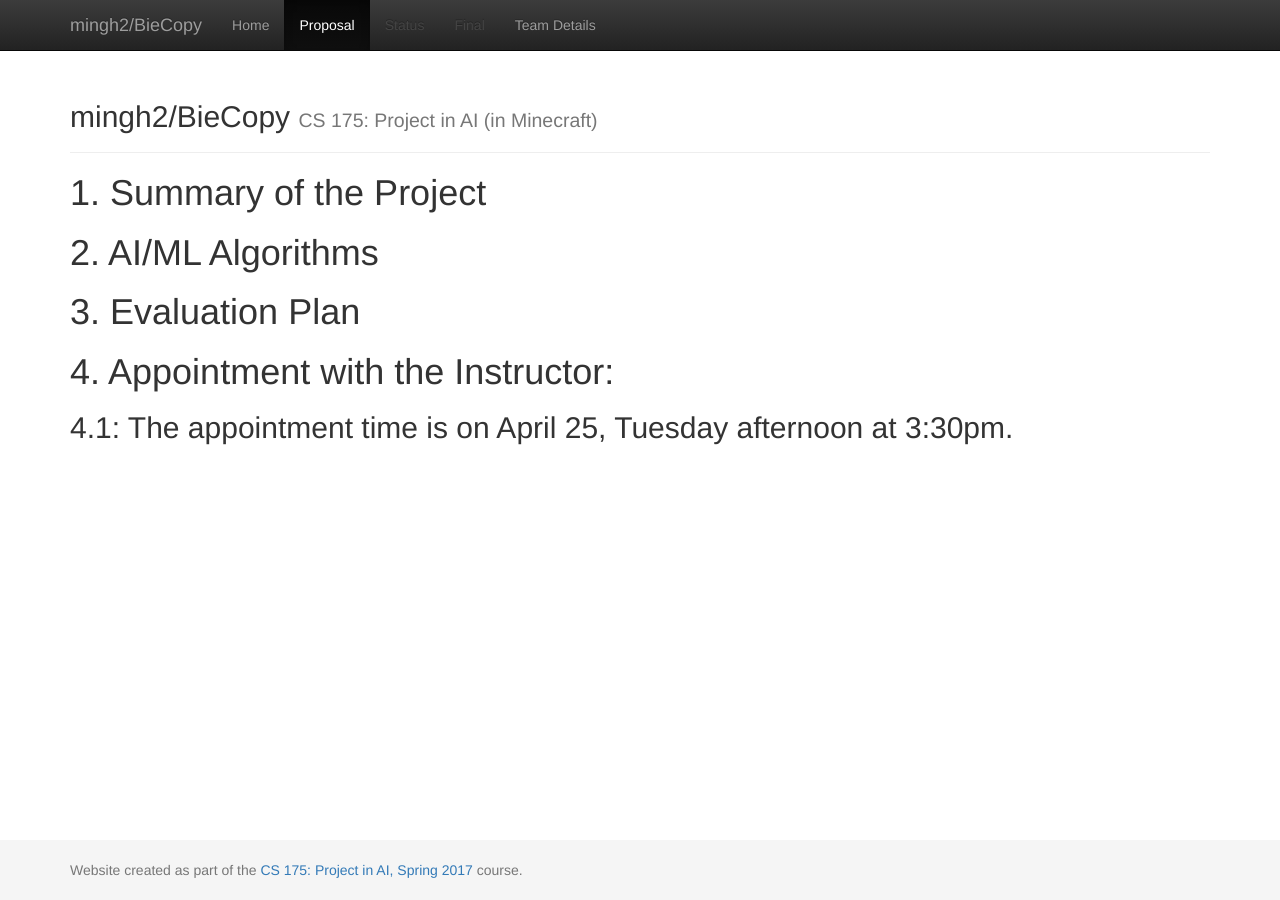
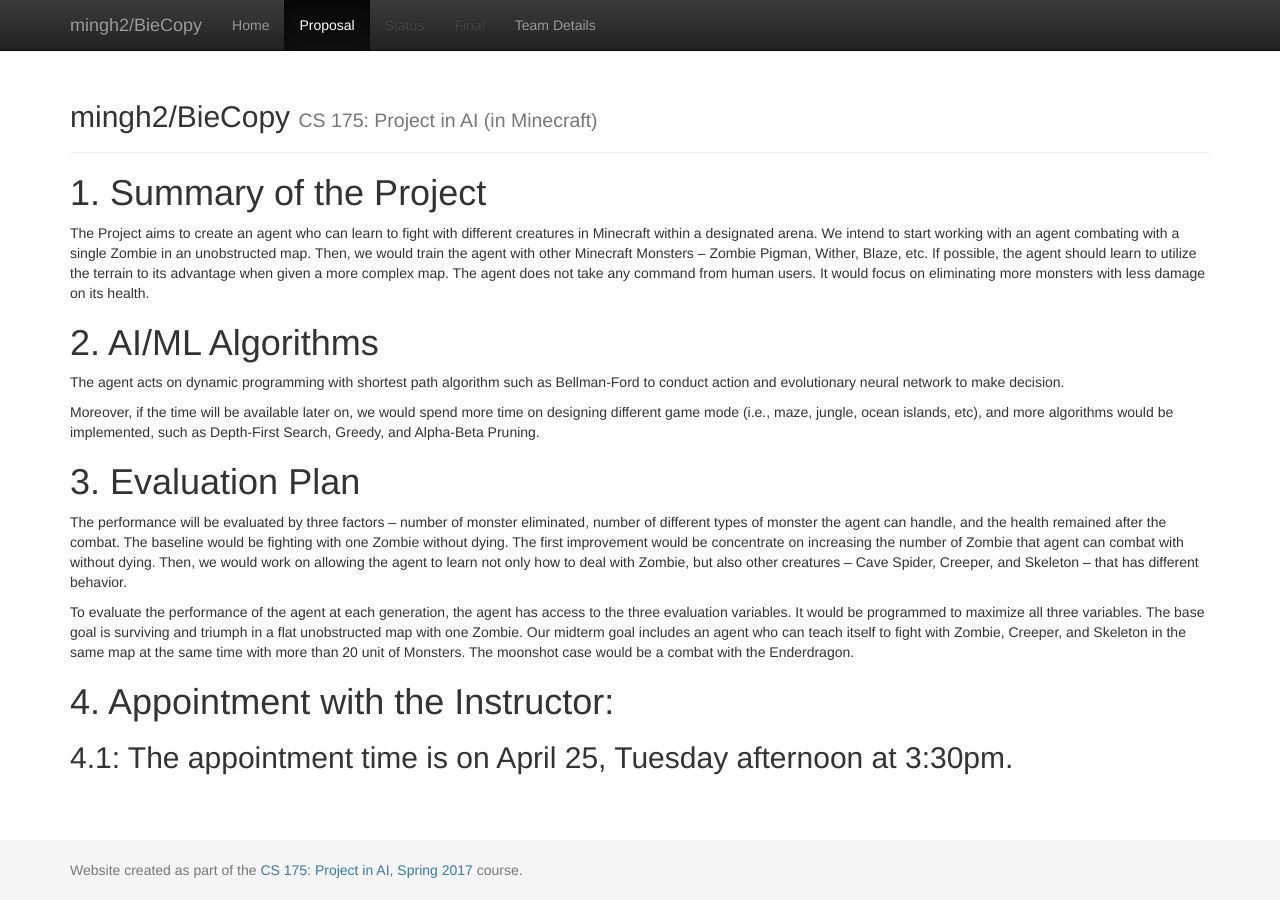
Before and after one commit to mingh2/SurvivalOfTheFittest, a Jekyll site: the page built from docs/proposal.md, in a window 1280 px wide. Built offline with Jekyll 4.4.1, drawn with Linux system fonts in a browser that asks for light colours.

Commit message:
Update proposal.md

```diff
--- a/docs/proposal.md
+++ b/docs/proposal.md
@@ -5,20 +5,21 @@ title:  Proposal
 
 # 1. Summary of the Project
 
-
-
+The Project aims to create an agent who can learn to fight with different creatures in Minecraft within a designated arena. We intend to start working with an agent combating with a single Zombie in an unobstructed map. Then, we would train the agent with other Minecraft Monsters – Zombie Pigman, Wither, Blaze, etc. If possible, the agent should learn to utilize the terrain to its advantage when given a more complex map. The agent does not take any command from human users. It would focus on eliminating more monsters with less damage on its health.
 
 
 # 2. AI/ML Algorithms
 
+The agent acts on dynamic programming with shortest path algorithm such as Bellman-Ford to conduct action and evolutionary neural network to make decision.
 
-
-
-
+Moreover, if the time will be available later on, we would spend more time on designing different game mode (i.e., maze, jungle, ocean islands, etc), and more algorithms would be implemented, such as Depth-First Search, Greedy, and Alpha-Beta Pruning.
 
 
 # 3. Evaluation Plan
 
+The performance will be evaluated by three factors – number of monster eliminated, number of different types of monster the agent can handle, and the health remained after the combat. The baseline would be fighting with one Zombie without dying. The first improvement would be concentrate on increasing the number of Zombie that agent can combat with without dying. Then, we would work on allowing the agent to learn not only how to deal with Zombie, but also other creatures – Cave Spider, Creeper, and Skeleton – that has different behavior.
+
+To evaluate the performance of the agent at each generation, the agent has access to the three evaluation variables. It would be programmed to maximize all three variables. The base goal is surviving and triumph in a flat unobstructed map with one Zombie. Our midterm goal includes an agent who can teach itself to fight with Zombie, Creeper, and Skeleton in the same map at the same time with more than 20 unit of Monsters. The moonshot case would be a combat with the Enderdragon.
 
 
 
```
